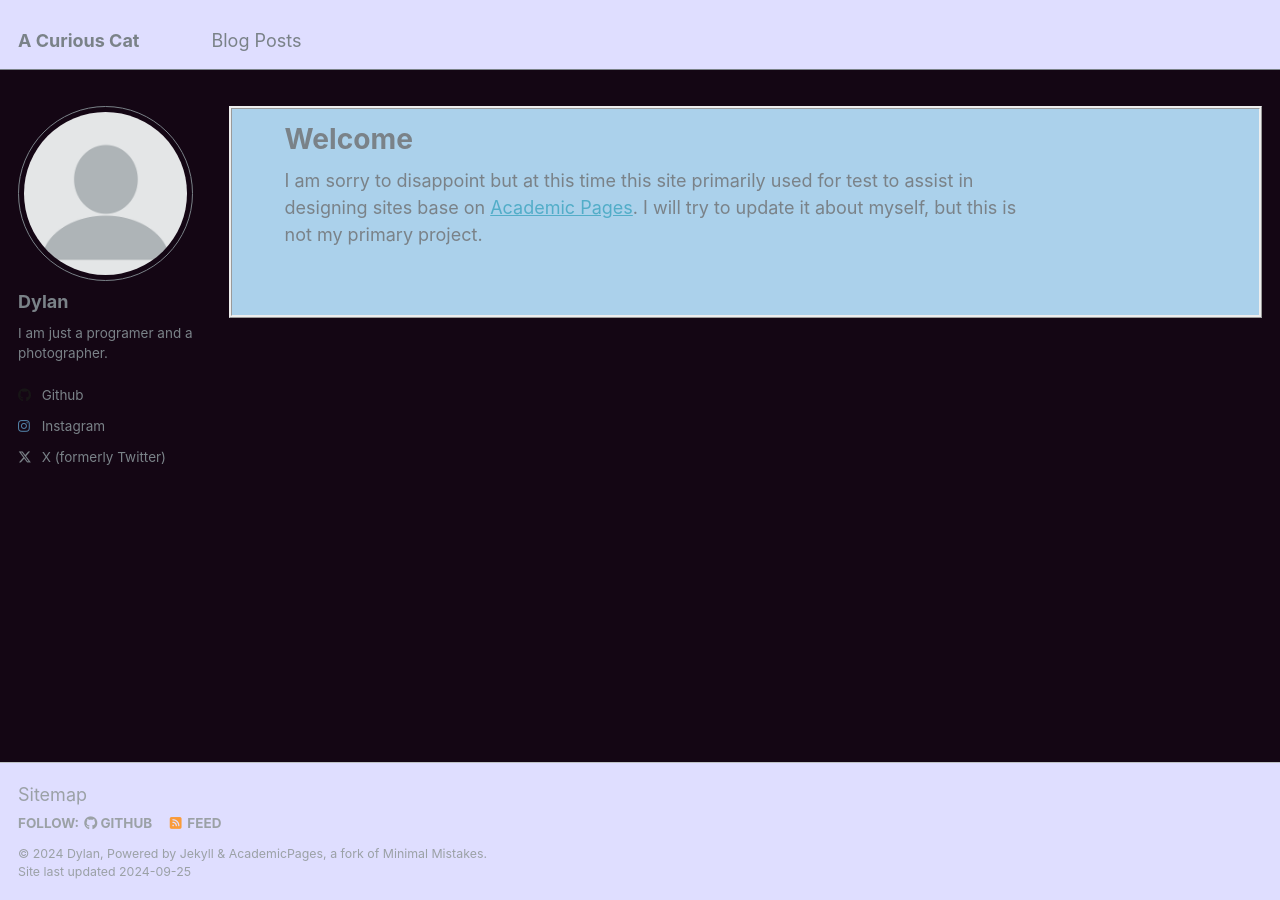
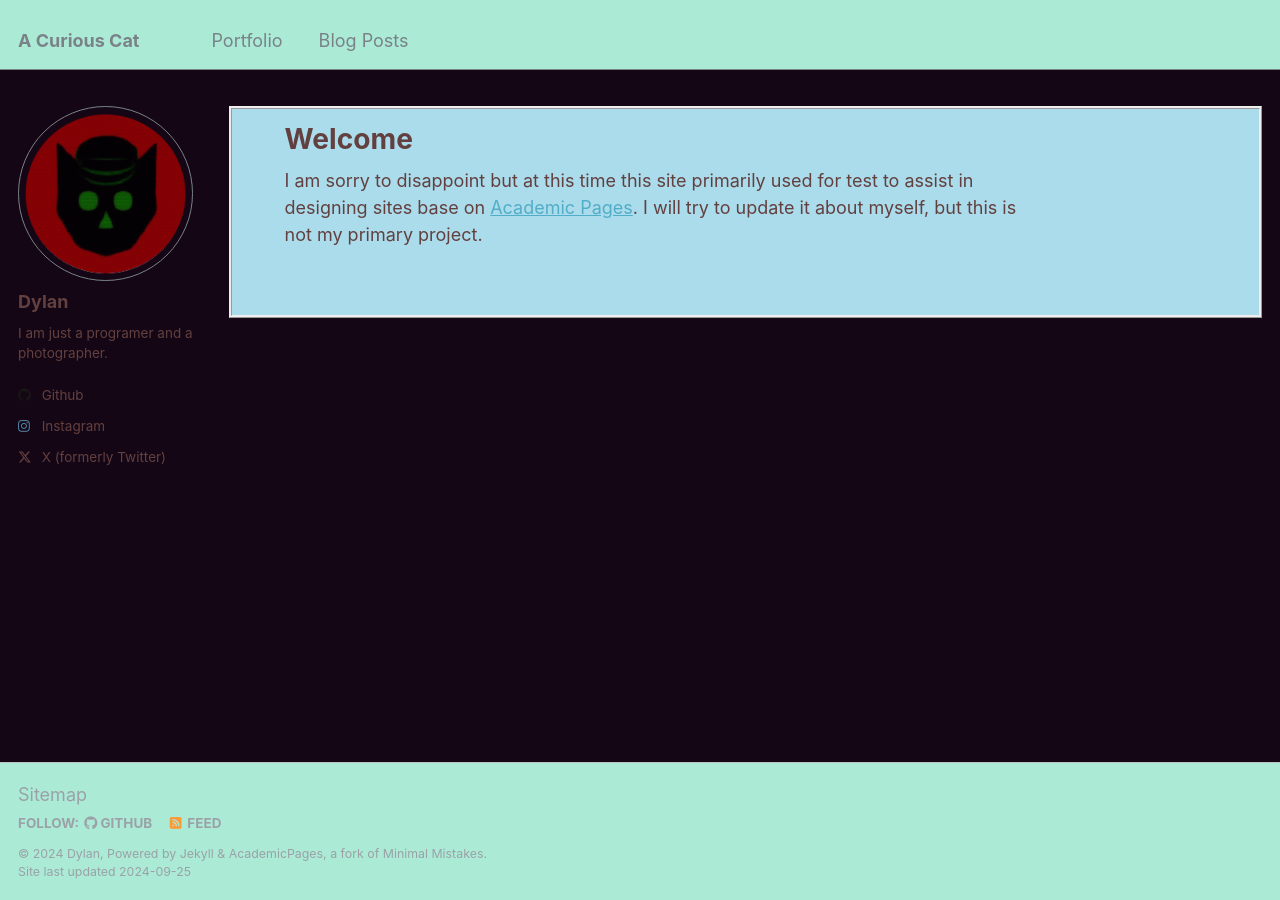
Before and after one commit to mdylantk/mdylantk.github.io, a Jekyll site: the page built from _pages/index.md, in a window 1280 px wide. Built offline with Jekyll 4.4.1, drawn with Linux system fonts in a browser that asks for light colours.

Commit message:
update
enabling portfolio and added a few images. Testing to see what works since I am messing with html pages again.

```diff
--- a/_data/navigation.yml
+++ b/_data/navigation.yml
@@ -14,8 +14,8 @@
   #- title: "Teaching"
   #  url: /teaching/
 
-  #- title: "Portfolio"
-  #  url: /portfolio/
+  - title: "Portfolio"
+    url: /portfolio/
 
   - title: "Blog Posts"
     url: /year-archive/
--- a/_portfolio/portfolio-2.html
+++ b/_portfolio/portfolio-2.html
@@ -5,3 +5,9 @@
 ---
 
 This is an item in your portfolio. It can be have images or nice text. If you name the file .md, it will be parsed as markdown. If you name the file .html, it will be parsed as HTML.
+<img src='/images/image-000.png'>
+<img src='/images/image-001.png'>
+<img src='/images/image-002.png'>
+<img src='/images/image-003.png'>
+<img src='/images/image-004.png'>
+<img src='/images/image-005.png'>
--- a/_sass/_variables.scss
+++ b/_sass/_variables.scss
@@ -62,13 +62,13 @@
 $lighter-gray               : mix(#fff, $gray, 90%);
 
 
-$title-background-color     : #dfdeff;
-$content-background-color   : #abd1eb;
+$title-background-color     : #abebd6;
+$content-background-color   : #abdceb;
 $body-color                 : #ffffff;
 $background-color           : #140614;
 $code-background-color      : #fafafa;
 $code-background-color-dark : $light-gray;
-$text-color                 : $gray;
+$text-color                 : #634040;
 $border-color               : $gray;
 
 $primary-color              : #7a8288;
```
Also changed, not shown: _portfolio/portfolio-1.md (+6 -0 lines), images/Image-003.jpg (added), images/profile.png, 5 other files.
